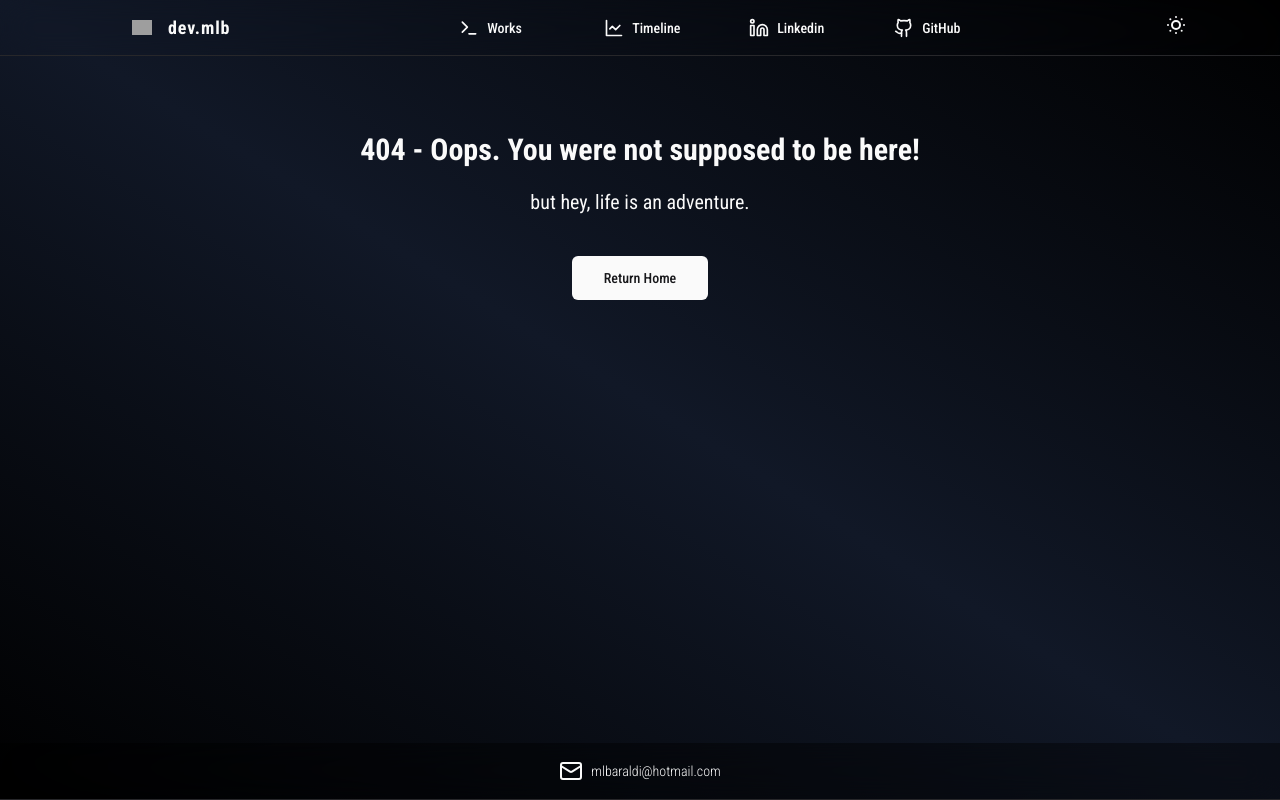
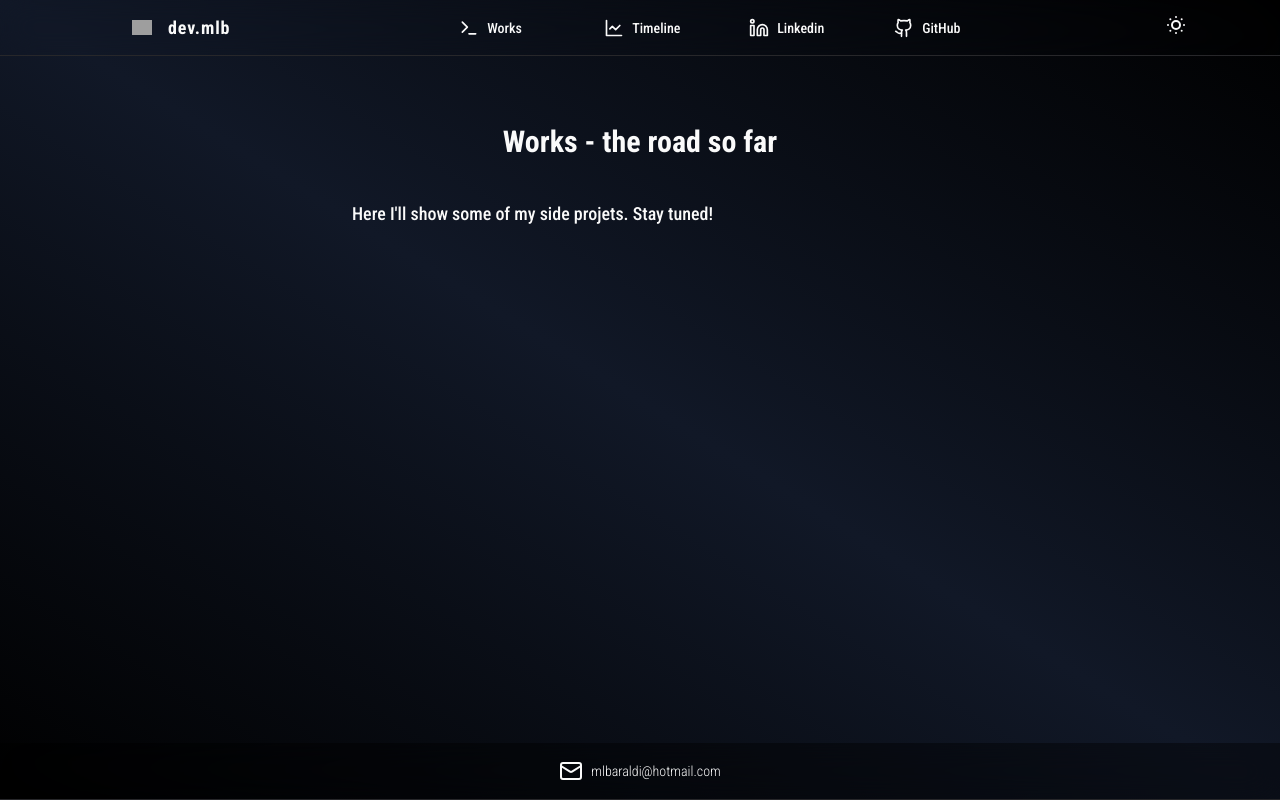
Before and after one commit to mlbaraldi/mlbaraldi.github.io, a Next.js app: page /works in a window 1280 px wide. Before the commit this address had no page. Built offline with nearby package versions, Linux system fonts and the light colour scheme; grey boxes are pictures that could not be loaded.

Commit message:
feat: add works page

```diff
--- /dev/null
+++ b/src/app/works/page.tsx
@@ -0,0 +1,14 @@
+const works = () => {
+  return (
+    <div className="mx-auto max-w-2xl p-12">
+      <h1 className="text-3xl font-bold mb-4 text-center p-5">Works - the road so far</h1>
+      <div className="text-justify font-medium leading-loose text-lg">
+        <p>
+          Here I'll show some of my side projets. Stay tuned!
+        </p>
+      </div>
+    </div>
+  );
+};
+
+export default works;
```
